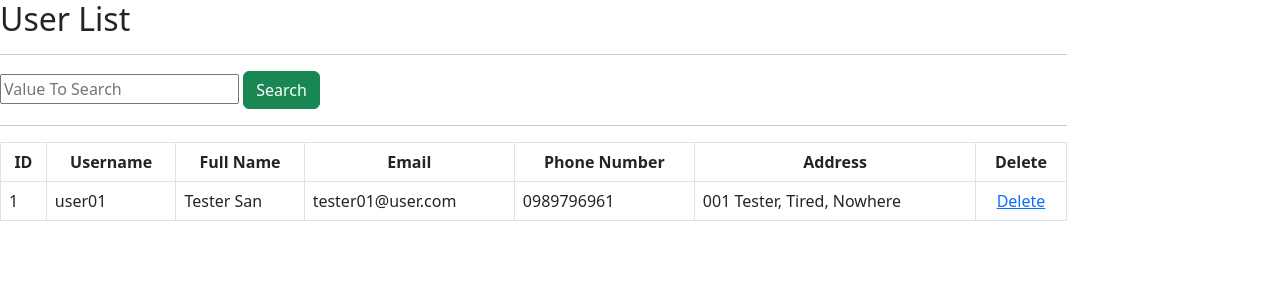
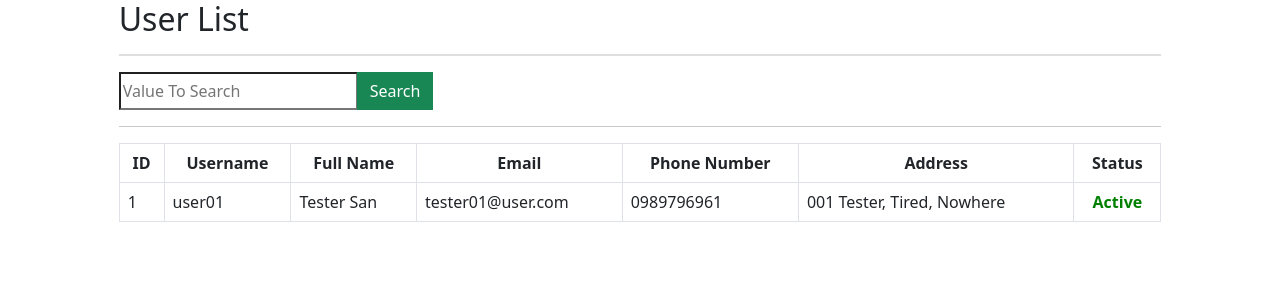
Before and after one commit to Tora-66/eProjectSem02, a PHP site: page /user.php in a window 1280 px wide. Shown: the top 300 px of the page. Run offline with PHP 8.4, Linux system fonts and the light colour scheme; data comes from the database, SQL or seed files in the repository.

Commit message:
Add files via upload

```diff
--- a/user.php
+++ b/user.php
@@ -4,9 +4,10 @@
 #3. Kết nối
 include_once "php/DBConnect.php";
 #4. Thực hiện
-if (isset($_POST['search'])) {
+if(isset($_POST['search']))
+    {
     $valueToSearch = $_POST['valueToSearch'];
-    $query = "SELECT * FROM tbUser_Account WHERE CONCAT(userid, username, fullname, email, phonenumber) LIKE '%" . $valueToSearch . "%'";
+    $query = "SELECT * FROM tbUser_Account WHERE CONCAT(userid, username, fullname, email, phonenumber) LIKE '%".$valueToSearch."%'";
     $search_result = filterTable($query);
     $count = mysqli_num_rows($search_result);
     } else {
@@ -23,30 +24,27 @@ function filterTable($query)
 }
 ?>
 <html>
-
     <head>
         <meta charset="UTF-8">
 <link href="https://cdn.jsdelivr.net/npm/bootstrap@5.2.2/dist/css/bootstrap.min.css" rel="stylesheet" integrity="sha384-Zenh87qX5JnK2Jl0vWa8Ck2rdkQ2Bzep5IDxbcnCeuOxjzrPF/et3URy9Bv1WTRi" crossorigin="anonymous">
         <title>User List</title>
     </head>
     <style>
-    th {
+        th{
             text-align: center
         }
     </style>
-
     <body>
-    <div class="col-lg-10 col-md-10 col-sm-9 col-xs-12">
+        <div class="col-lg-10 col-md-10 col-sm-9 col-xs-12 container">
             <h2>User List</h2>
-        <hr>
-        <div class="panel-heading">
-        </div>
+	<hr style="height:2px;border-width:0;color:gray;background-color:gray">
         <form action="" method="post">
+            <div class="input-group mb-3">
             <input type="text" name="valueToSearch" placeholder="Value To Search">
             <input type="submit" name="search" value="Search" class="btn btn-success btn-xs"><br>
-
+            </div>
             <?php
-            if (!$count) {
+        if (!$count){
             echo '<div class = "alert-warning">Records not found!</div>';
         }
         ?>
@@ -60,10 +58,10 @@ function filterTable($query)
 				<th>Email</th>
 				<th>Phone Number</th>
 				<th>Address</th>
-                        <th>Delete</th>
+				<th>Status</th>
 			</tr>
                         <?php
-                    while ($field = mysqli_fetch_array($search_result)) :
+                            while($field = mysqli_fetch_array($search_result)):
                         ?>
                         <tr>
                             <td><?= $field[0] ?></td>
@@ -73,7 +71,7 @@ function filterTable($query)
                             <td><?= $field[5] ?></td>
                             <td>
                                 <?php
-                                $query1 = "SELECT * FROM tbDelivery_Address WHERE userid = '$field[0]'";
+                                    $query1 = "SELECT * FROM tbDelivery_Address WHERE userid = '$field[0]' AND is_default = 1";
                                     $rs1 = mysqli_query($conn, $query1);
                                     while ($field1 = mysqli_fetch_array($rs1)) :
                                 ?>
@@ -83,7 +81,16 @@ function filterTable($query)
                                 ?>
                             </td>
                             <td style="text-align: center">
-                                <a href="php/deleteUser.php?code=<?= $field[0]; ?>" onclick="return confirm('Really want to delete <?= $field[1] ?> ???')">Delete</a>
+                                <a style="text-decoration: none; color: black" href="blockuser.php?code=<?= $field[0]; ?>"
+                                    onclick="return confirm('Really want to switch status of <?= $field[1] ?> ???')">
+                                <?php
+                                if ($field[6]):
+                                    echo '<strong style="color: green">Active</strong>';
+                                else :
+                                    echo '<strong style="color: red">Inactive</strong>';
+                                endif;
+                                ?>
+                                </a>
                             </td>
                         </tr>
                         <?php
@@ -94,5 +101,4 @@ function filterTable($query)
 	</table>
 </div>
     </body>
-
 </html>
```
Lines whose indentation alone changed are shown as unchanged.
